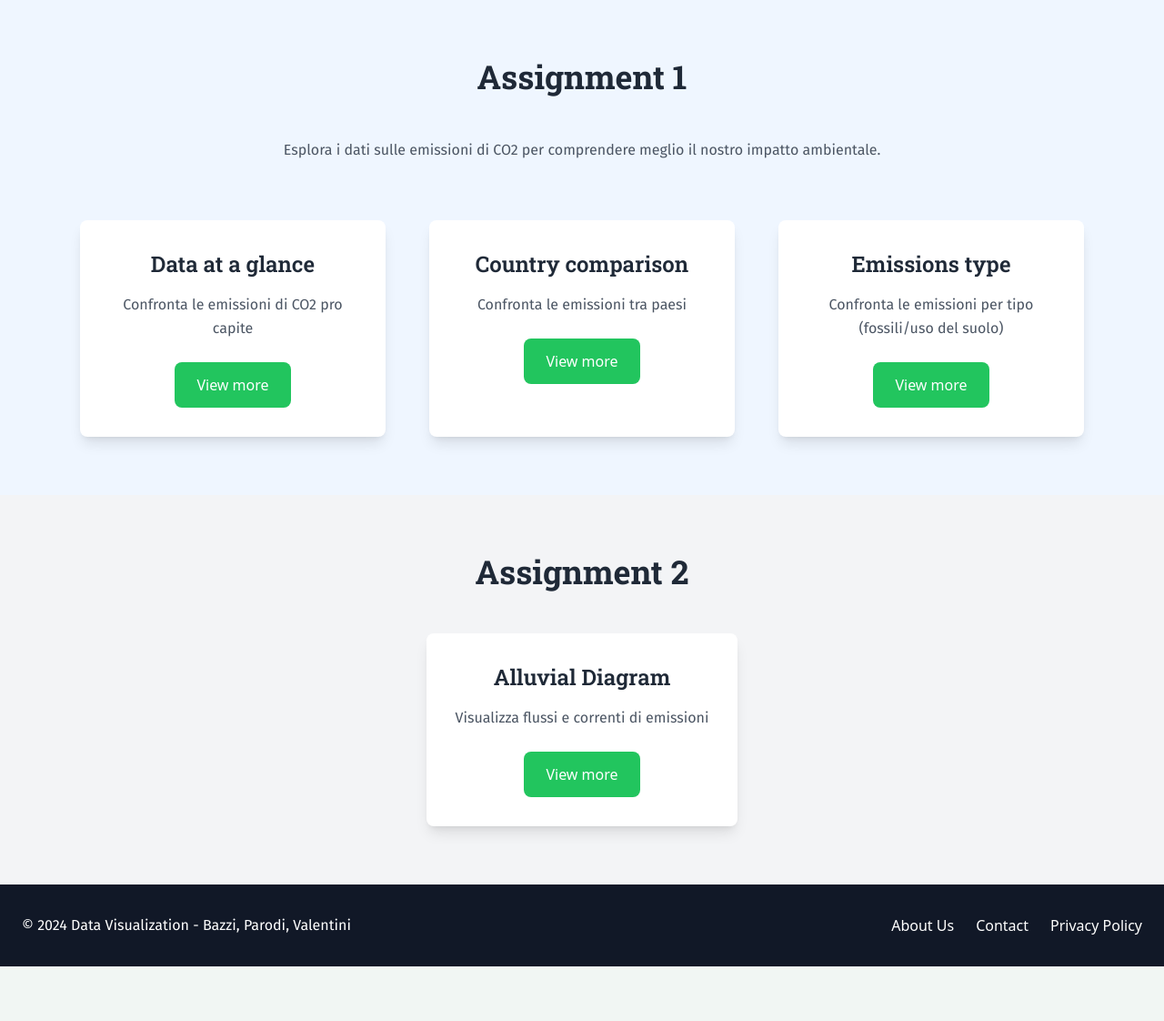
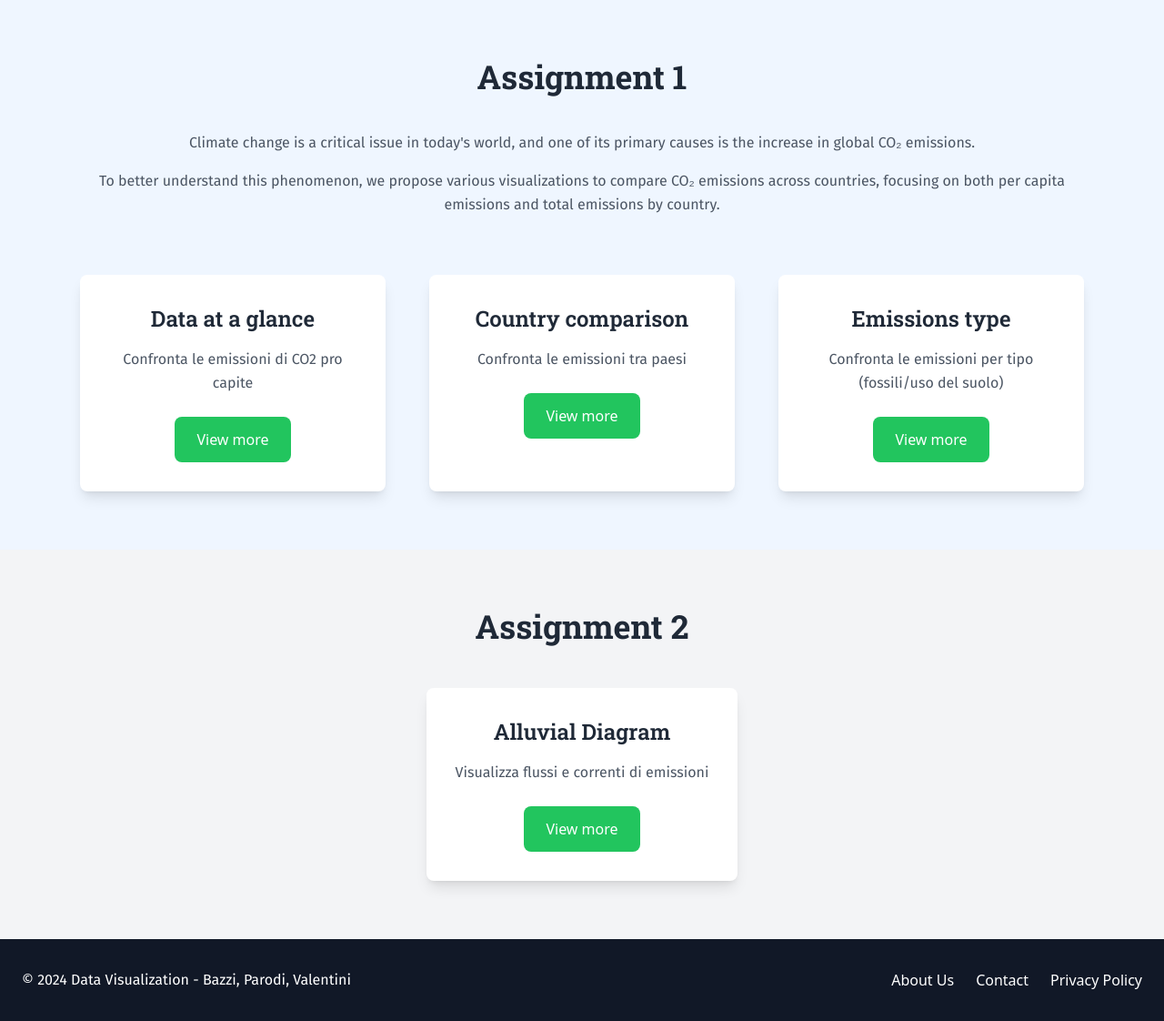
Before and after one commit to ChristianParodi/dataviz, a PHP site: page / in a window 1280 px wide. Shown: the part 800-1922 px from the top of the page at 91% size. Before the commit the page ends 1862 px from the top, so only its background shows below. Run offline with PHP 8.4, Linux system fonts and the light colour scheme.

Commit message:
assignment 1 description

```diff
--- a/dist/index.css
+++ b/dist/index.css
@@ -616,7 +616,7 @@ video {
 }
 
 .hsection {
-  margin-bottom: 3rem;
+  margin-bottom: 2.5rem;
   text-align: center;
   font-size: 2.25rem;
   line-height: 2.5rem;
--- a/index.html
+++ b/index.html
@@ -43,8 +43,15 @@
     <section id="campana1" class="bg-blue-50 py-16 ">
       <div class="max-w-6xl mx-auto px-6">
         <h2 class="hsection">Assignment 1</h2>
-        <p class="text-center text-gray-600 mb-16">Esplora i dati sulle emissioni di CO2 per comprendere meglio il
-          nostro impatto ambientale.</p>
+        <div class="flex flex-col">
+          <p class="text-center text-gray-600 mb-4">
+            Climate change is a critical issue in today's world,
+            and one of its primary causes is the increase in global CO₂ emissions.</p>
+          <p class="text-center text-gray-600 mb-16">
+            To better understand this phenomenon, we propose various visualizations
+            to compare CO₂ emissions across countries, focusing on both per capita
+            emissions and total emissions by country.</p>
+          </div>
 
         <!-- Cards Section -->
         <div class="grid grid-cols-1 sm:grid-cols-2 lg:grid-cols-3 gap-12">
--- a/src/css/index.css
+++ b/src/css/index.css
@@ -7,7 +7,7 @@
     @apply mt-8 px-10 py-4 bg-green-600 text-white font-semibold rounded-full shadow-xl hover:bg-green-500 transition duration-500;
   }
   .hsection {
-    @apply text-4xl font-bold text-gray-800 text-center mb-12;
+    @apply text-4xl font-bold text-gray-800 text-center mb-10;
   }
   .window {
     @apply bg-white p-8 rounded-lg shadow-lg text-center hover:shadow-2xl transition duration-300;
```
Also changed, not shown: src/js/alluvial.js (+12 -3 lines).
